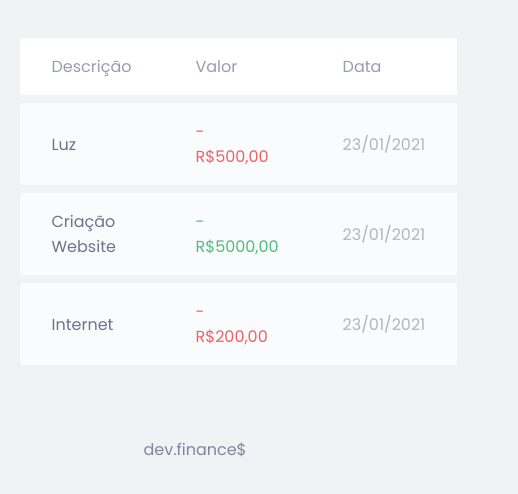
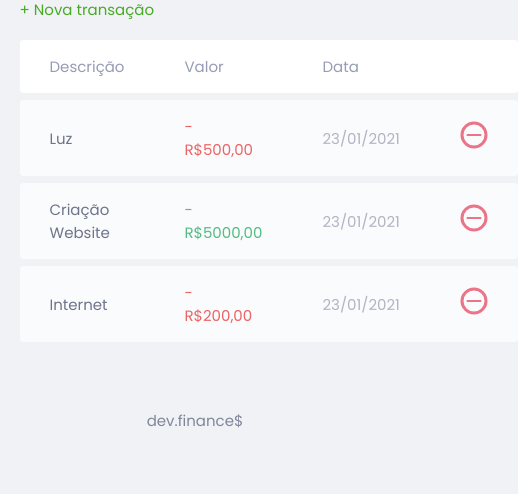
Before and after one commit to HugoPDF5/devfinances, a plain HTML site: page index.html in a window 390 px wide. Shown: the part 593-1087 px from the top of the page, 518 px wide, since content can reach past the window. After the commit the page ends 1055 px from the top, so only its background shows below. Drawn offline with Linux system fonts and the light colour scheme.

Commit message:
feat adicionando responsividade

```diff
--- a/index.html
+++ b/index.html
@@ -53,12 +53,15 @@
         <section id='transaction'>
             <h2 class='sr-only'>Transações</h2>
 
+            <a href="#" class="button new"> + Nova transação</a>
+
             <table id="data-table">
                 <thead>
                     <tr>
                         <th>Descrição</th>
                         <th>Valor</th>
                         <th>Data</th>
+                        <th></th>
                     </tr>
                 </thead>
                 <tbody>
@@ -66,18 +69,21 @@
                         <td class='description'>Luz</td>
                         <td class='expense'>- R$500,00</td>
                         <td class='date'>23/01/2021</td>
+                        <td> <img src="./assets/minus.svg" alt="Remover operação"></td>
                     </tr>
 
                     <tr>
                         <td class='description'>Criação Website</td>
                         <td class='income'>- R$5000,00</td>
                         <td class='date'>23/01/2021</td>
+                        <td> <img src="./assets/minus.svg" alt="Remover operação"></td>
                     </tr>
 
                     <tr>
                         <td class='description'>Internet</td>
                         <td class='expense'>- R$200,00</td>
                         <td class='date'>23/01/2021</td>
+                        <td> <img src="./assets/minus.svg" alt="Remover operação"></td>
                     </tr>
                 </tbody>
             </table>
--- a/styles.css
+++ b/styles.css
@@ -2,6 +2,10 @@
     padding: 0;
     margin: 0;
     box-sizing: border-box;
+}
+
+html {
+    font-size: 93.75%;
 }
 
 :root{
@@ -30,11 +34,29 @@ body {
     margin: auto;
 }
 
+/* Titles ==============================*/
+
 h2 {
     margin-top: 3.2rem;
     margin-bottom: 0.8rem;
     color: var(--dark-blue);
     font-weight: 400;
+}
+
+/* Links and buttons ==============================*/
+
+a {
+    color: #49aa26;
+    text-decoration: none;
+}
+
+a:hover {
+    color: #3dd705;
+}
+
+.button.new {
+    display: inline-block;
+    margin-bottom: .8rem ;
 }
 
 /* Header ==============================*/
@@ -103,6 +125,11 @@ table tbody tr td:first-child  {
     border-radius: 0.25rem 0 0 0.25rem;
 }
 
+table thead tr th:last-child,
+table tbody tr td:last-child {
+    border-radius: 0 0.25rem 0.25rem 0;
+}
+
 table thead th {
     background: white;
     font-weight: normal;
@@ -144,3 +171,17 @@ footer {
     color: var(--dark-blue);
     opacity: 0.6;
 }
+
+/* Responsive ==============================*/
+
+@media (min-width: 800px) {
+    html {
+        font-size: 87.5%;
+    }
+
+    #balance {
+        display: grid;
+        grid-template-columns: 1fr 1fr 1fr;
+        gap: 2rem;
+    }
+}
```
